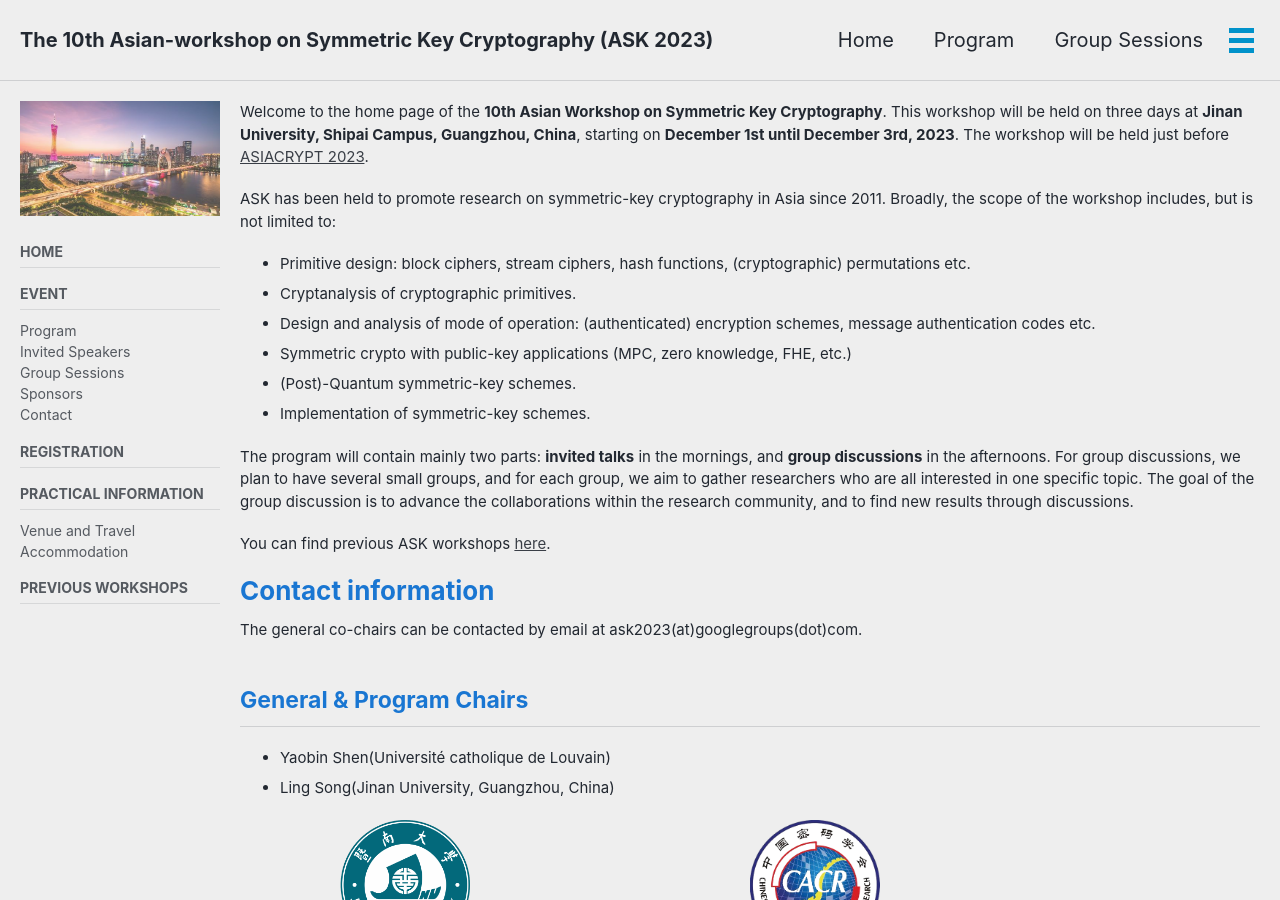
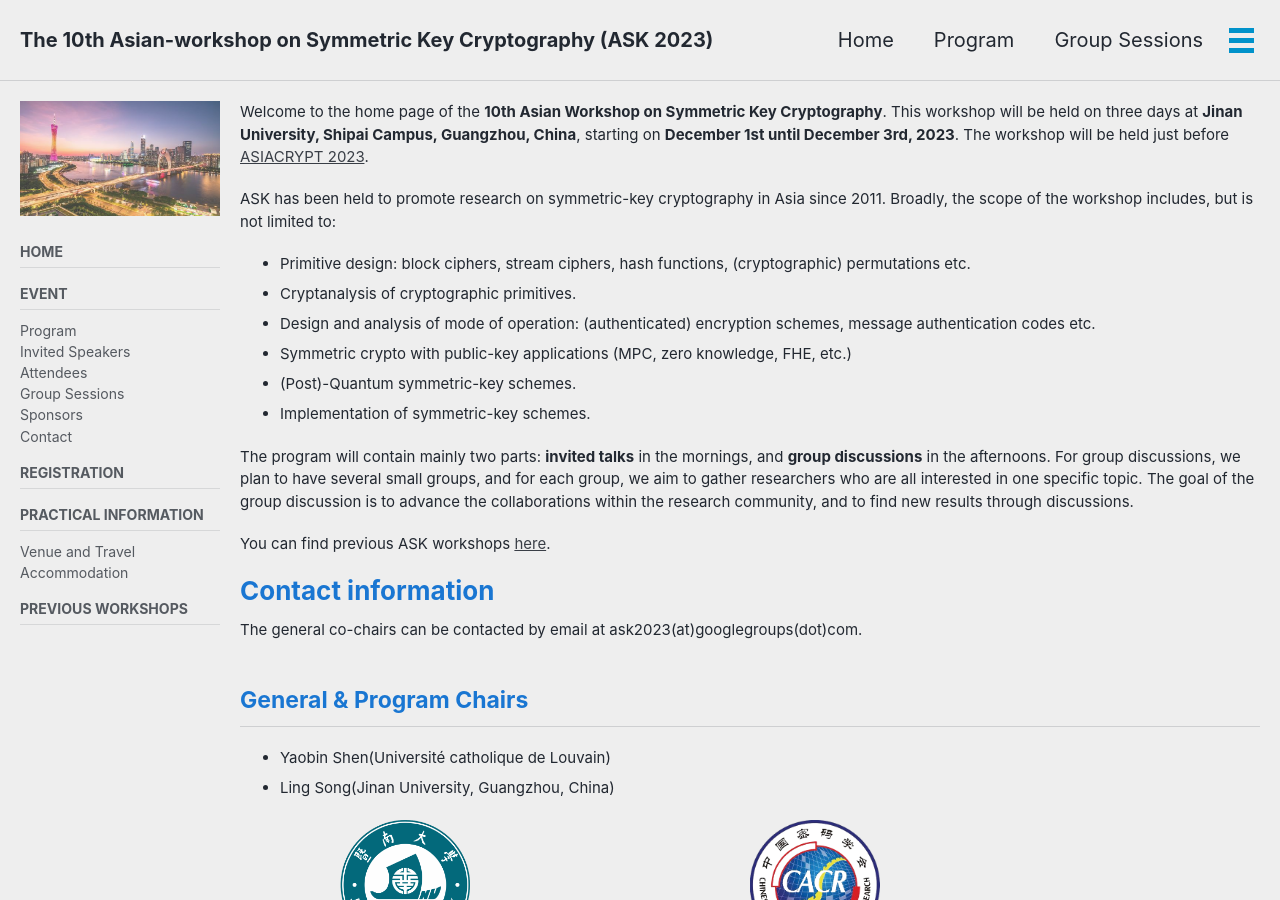
Before and after one commit to cryptanalysisbench/SATbench, a Jekyll site: the page built from index.md, in a window 1280 px wide and 900 px high. Built offline with Jekyll 4.4.1, drawn with Linux system fonts in a browser that asks for light colours; cached includes are drawn as plain includes; nearby versions of some CDN libraries.

Commit message:
Update navigation.yml

```diff
--- a/_data/navigation.yml
+++ b/_data/navigation.yml
@@ -18,6 +18,8 @@ docs:
       url: /program/
     - title: Invited Speakers
       url: /invited/
+    - title: Attendees
+      url: /attendees/
     - title: Group Sessions
       url: /groups/
     - title: Sponsors
```
